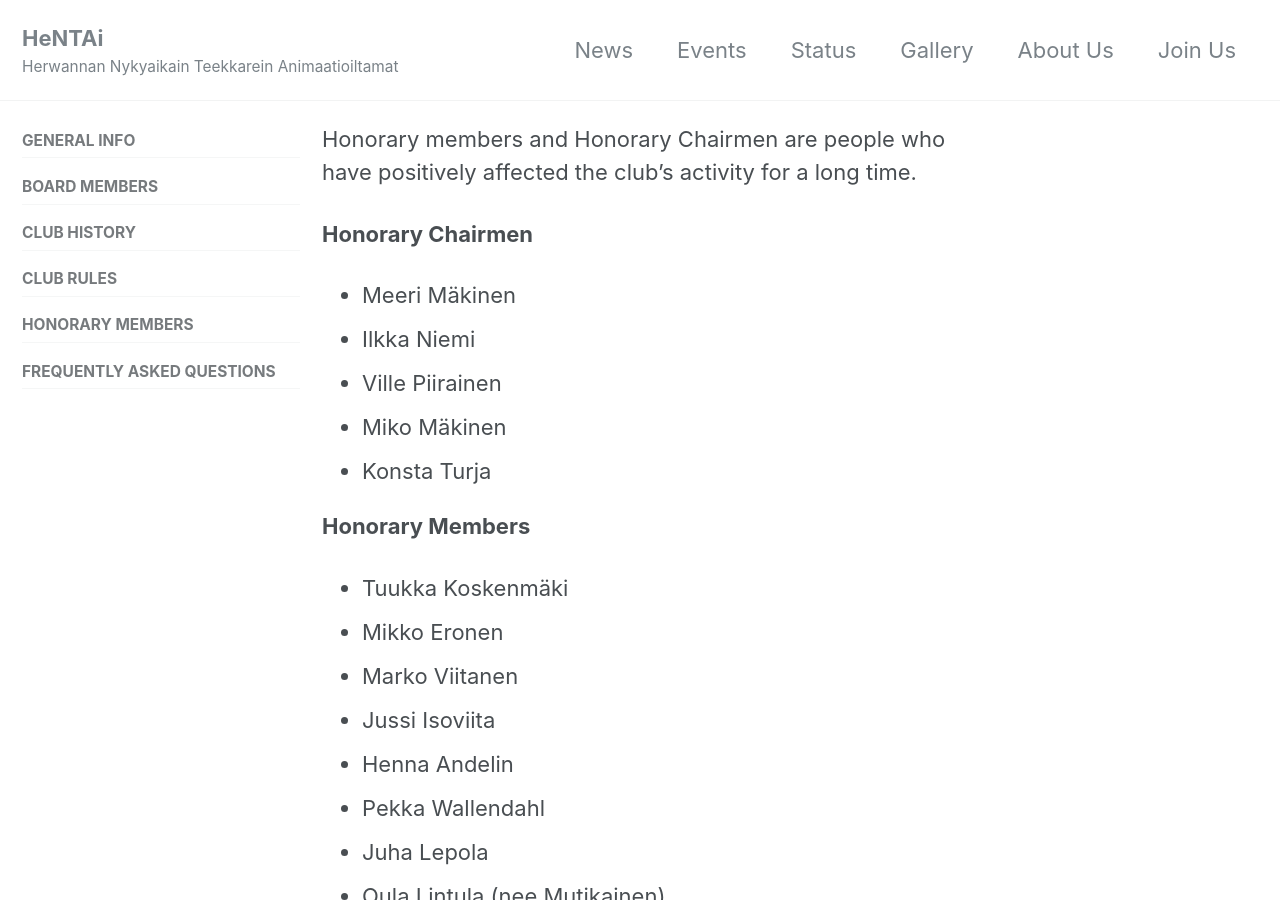
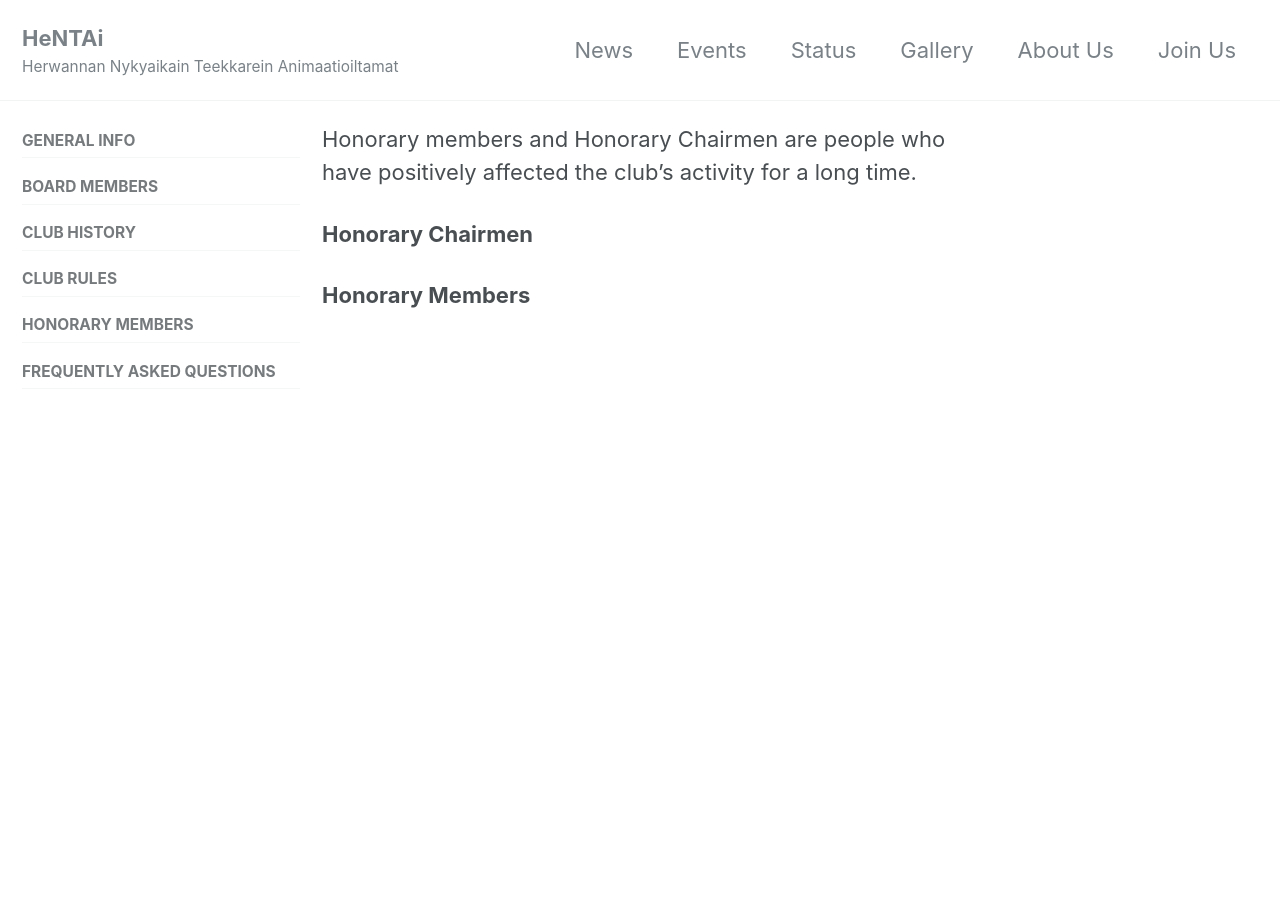
Before and after one commit to HNTA-Club/website, a Jekyll site: the page built from _pages/honorary.md, in a window 1280 px wide and 900 px high. Built offline with Jekyll 4.4.1, drawn with Linux system fonts in a browser that asks for light colours; cached includes are drawn as plain includes; nearby versions of some CDN libraries; some of the changed text lies outside the part shown.

Commit message:
Deleted honorary member list

```diff
--- a/_pages/honorary.md
+++ b/_pages/honorary.md
@@ -7,30 +7,5 @@ sidebar:
 Honorary members and Honorary Chairmen are people who have positively affected the club's activity for a long time.
 
 **Honorary Chairmen**
-- Meeri Mäkinen
-- Ilkka Niemi
-- Ville Piirainen
-- Miko Mäkinen
-- Konsta Turja
 
 **Honorary Members**
-- Tuukka Koskenmäki
-- Mikko Eronen
-- Marko Viitanen
-- Jussi Isoviita
-- Henna Andelin
-- Pekka Wallendahl
-- Juha Lepola
-- Oula Lintula (nee Mutikainen)
-- Mariina Hallikainen
-- Otto Martin
-- Lasse Ylinen
-- Ari Koivula
-- Marjaana Viitanen
-- Vesa Koskela
-- Matti Hautala
-- Elina Lukkarinen
-- Teemu Koho
-- Matti Rasinen
-- Anton Muravev
-- Markku Hyttinen
```
